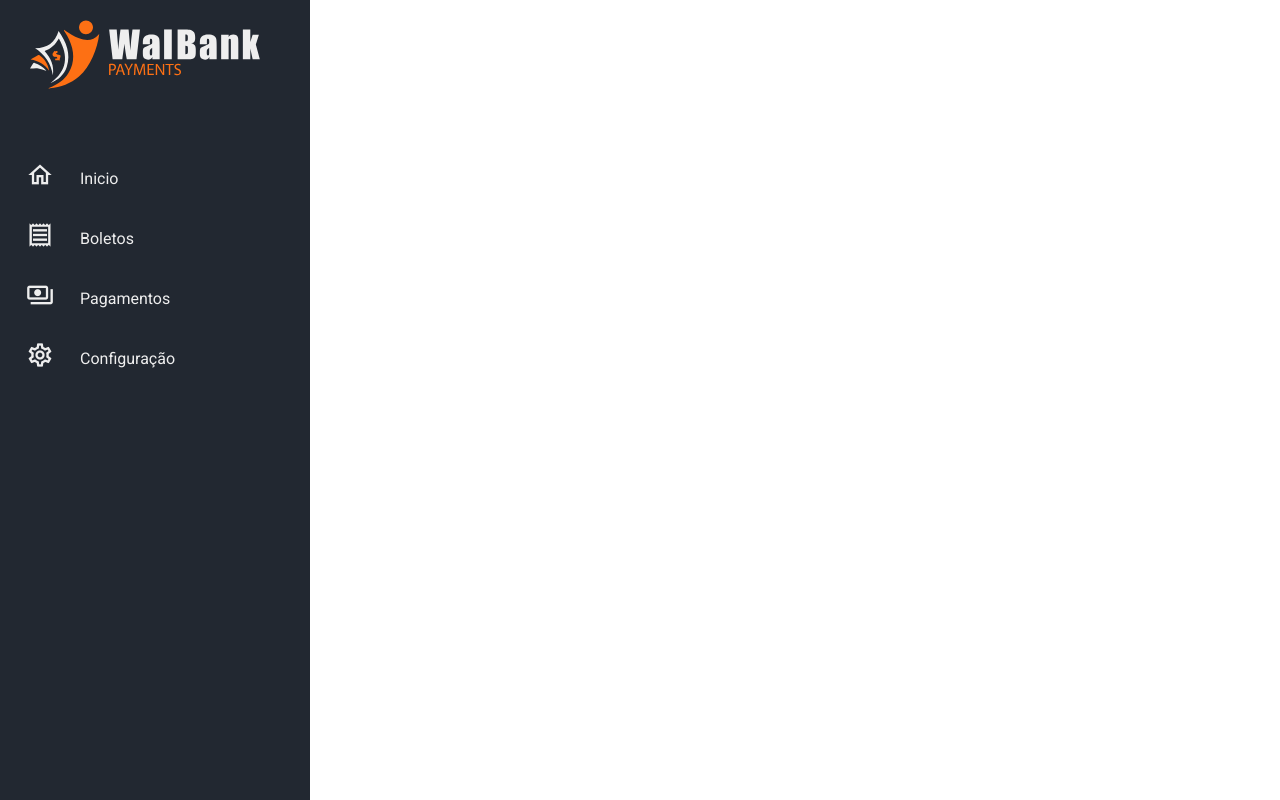
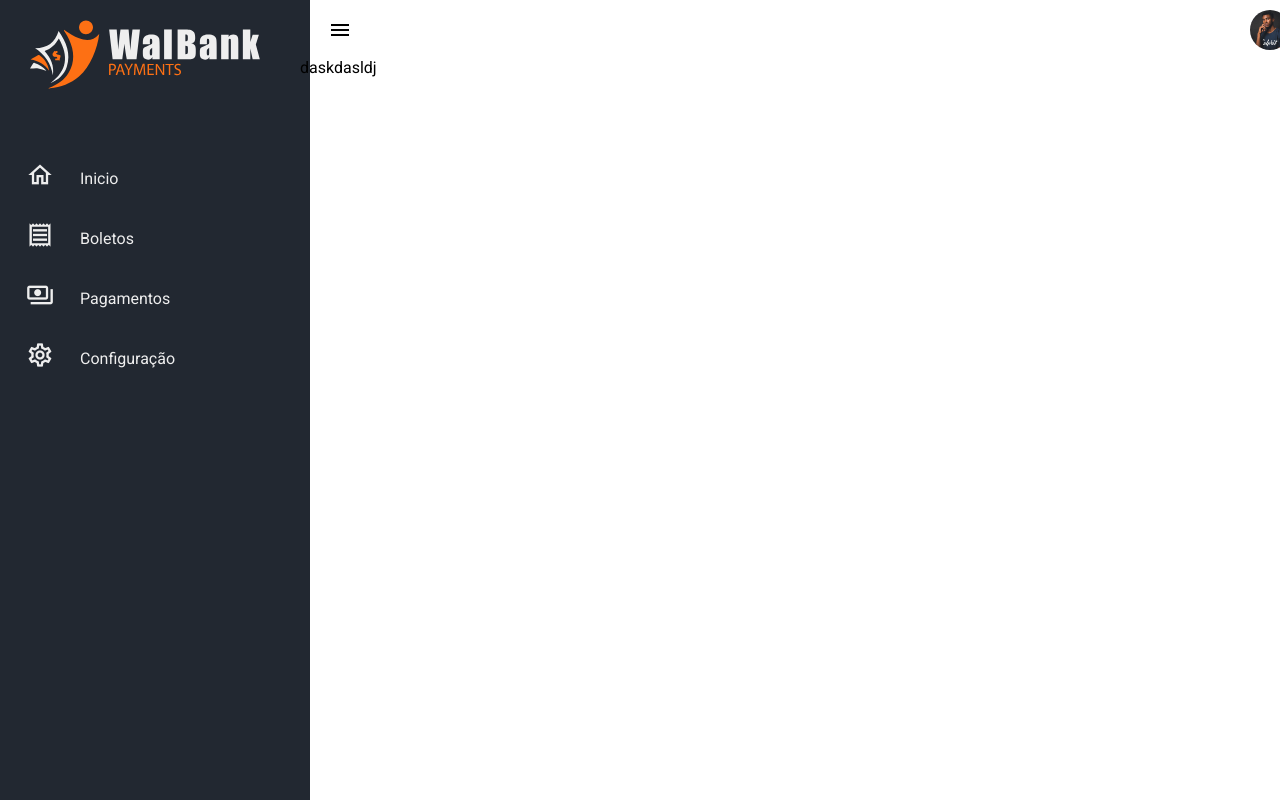
Before and after one commit to Walteann/walbank-front, an Angular app: page / in a window 1280 px wide. Built offline with nearby package versions, Linux system fonts and the light colour scheme.

Commit message:
feat: toggle sidebar

```diff
--- a/src/app/app.component.html
+++ b/src/app/app.component.html
@@ -1,4 +1,8 @@
 <div class="container">
-	<wal-sidebar></wal-sidebar>
-	<router-outlet></router-outlet>
+	<wal-sidebar #walSidebar></wal-sidebar>
+	<main #main>
+		<wal-top-bar (onToggleMenu)="onToggleMenu()"></wal-top-bar>
+		<router-outlet></router-outlet>
+daskdasldj
+	</main>
 </div>
--- a/src/app/app.component.scss
+++ b/src/app/app.component.scss
@@ -2,3 +2,17 @@
 	display: relative;
 	width: 100%;
 }
+
+main {
+    position: absolute;
+    width: calc(100% - 300px);
+    left: 300px;
+    min-height: 100vh;
+    background: var(--white);
+    transition: 0.5s;
+}
+
+main.active {
+    width: calc(100% - 80px);
+    left: 80px;
+}
--- a/src/app/app.component.ts
+++ b/src/app/app.component.ts
@@ -1,4 +1,5 @@
-import { Component } from '@angular/core';
+import { Component, ViewChild, ElementRef } from '@angular/core';
+import { SidebarComponent } from './core/layouts/sidebar/sidebar.component';
 
 @Component({
 	selector: 'app-root',
@@ -6,5 +7,12 @@ import { Component } from '@angular/core';
 	styleUrls: ['./app.component.scss'],
 })
 export class AppComponent {
-	title = 'walbank';
+
+	@ViewChild('walSidebar') walSidebar: SidebarComponent;
+	@ViewChild('main') main: ElementRef;
+
+	onToggleMenu() {
+		this.walSidebar.navigation.nativeElement.classList.toggle('active');
+		this.main.nativeElement.classList.toggle('active');
+	}
 }
--- a/src/app/app.module.ts
+++ b/src/app/app.module.ts
@@ -1,3 +1,4 @@
+import { CommonModule } from '@angular/common';
 import { NgModule } from '@angular/core';
 import { BrowserModule } from '@angular/platform-browser';
 
@@ -7,7 +8,7 @@ import { LayoutModule } from './core/layouts/layouts-module';
 
 @NgModule({
 	declarations: [AppComponent],
-	imports: [BrowserModule, AppRoutingModule, LayoutModule],
+	imports: [BrowserModule, CommonModule, AppRoutingModule, LayoutModule],
 	providers: [],
 	bootstrap: [AppComponent],
 })
--- a/src/app/core/layouts/layouts-module.ts
+++ b/src/app/core/layouts/layouts-module.ts
@@ -1,11 +1,16 @@
 import { NgModule } from '@angular/core';
 
 import { SidebarComponent } from './sidebar/sidebar.component';
+import { TopBarComponent } from './top-bar/top-bar.component';
 
+const LAYOUTS_COMPONENTS = [
+	TopBarComponent,
+	SidebarComponent
+]
 @NgModule({
   imports: [],
-  exports: [SidebarComponent],
-  declarations: [SidebarComponent],
+  exports: LAYOUTS_COMPONENTS,
+  declarations: LAYOUTS_COMPONENTS,
   providers: [],
 })
 export class LayoutModule { }
--- a/src/app/core/layouts/sidebar/sidebar.component.html
+++ b/src/app/core/layouts/sidebar/sidebar.component.html
@@ -1,4 +1,4 @@
-<nav class="navigation">
+<nav class="navigation" #navigationSidebar>
 	<ul>
 		<li>
 			<a href="#">
--- a/src/app/core/layouts/sidebar/sidebar.component.scss
+++ b/src/app/core/layouts/sidebar/sidebar.component.scss
@@ -11,7 +11,7 @@
 }
 
 .navigation.active{
-    width: 80px;
+    width: 70px;
 }
 
 .navigation ul {
--- a/src/app/core/layouts/sidebar/sidebar.component.ts
+++ b/src/app/core/layouts/sidebar/sidebar.component.ts
@@ -1,12 +1,14 @@
-import { Component, OnInit } from '@angular/core';
+import { Component, ElementRef, ViewChild } from '@angular/core';
 
 @Component({
 	selector: 'wal-sidebar',
 	templateUrl: 'sidebar.component.html',
 	styleUrls: ['./sidebar.component.scss'],
 })
-export class SidebarComponent implements OnInit {
+export class SidebarComponent {
+
+	@ViewChild('navigationSidebar') navigation: ElementRef;
+
 	constructor() {}
 
-	ngOnInit() {}
 }
--- /dev/null
+++ b/src/app/core/layouts/top-bar/top-bar.component.html
@@ -0,0 +1,10 @@
+<div class="topbar">
+	<div class="toggle" (click)="onToggle()">
+		<span class="material-icons-outlined">menu</span>
+	</div>
+
+	<!-- userImg -->
+	<div class="user">
+		<img src="assets/images/user.jpg" alt="user" />
+	</div>
+</div>
--- /dev/null
+++ b/src/app/core/layouts/top-bar/top-bar.component.scss
@@ -0,0 +1,39 @@
+
+.topbar {
+    width: 100%;
+    height: 60px;
+    display: flex;
+    justify-content: space-between;
+    align-items: center;
+    padding: 0 10px;
+}
+
+.toggle {
+    position: relative;
+    top: 0;
+    width: 60px;
+    height: 60px;
+    display: flex;
+    justify-content: center;
+    align-items: center;
+    font-size: 2.5em;
+    cursor: pointer;
+}
+
+.user {
+    position: relative;
+    width: 40px;
+    height: 40px;
+    border-radius: 50%;
+    overflow: hidden;
+    cursor: pointer;
+}
+
+.user img {
+    position: absolute;
+    top: 0;
+    left: 0;
+    width: 100%;
+    height: 100%;
+    object-fit: cover;
+}
--- /dev/null
+++ b/src/app/core/layouts/top-bar/top-bar.component.ts
@@ -0,0 +1,19 @@
+import { Component, EventEmitter, Output } from '@angular/core';
+
+
+@Component({
+	selector: 'wal-top-bar',
+	templateUrl: 'top-bar.component.html',
+	styleUrls: ['./top-bar.component.scss']
+})
+
+export class TopBarComponent {
+
+	@Output() onToggleMenu = new EventEmitter();
+
+	constructor() { }
+
+	onToggle(): void {
+		this.onToggleMenu.emit()
+	}
+}
--- a/tsconfig.json
+++ b/tsconfig.json
@@ -14,6 +14,7 @@
     "declaration": false,
     "downlevelIteration": true,
     "experimentalDecorators": true,
+	"strictPropertyInitialization": false,
     "moduleResolution": "node",
     "importHelpers": true,
     "target": "es2017",
```
Also changed, not shown: src/assets/images/logo-vertical-3.svg (added), src/assets/images/user.jpg (added).
